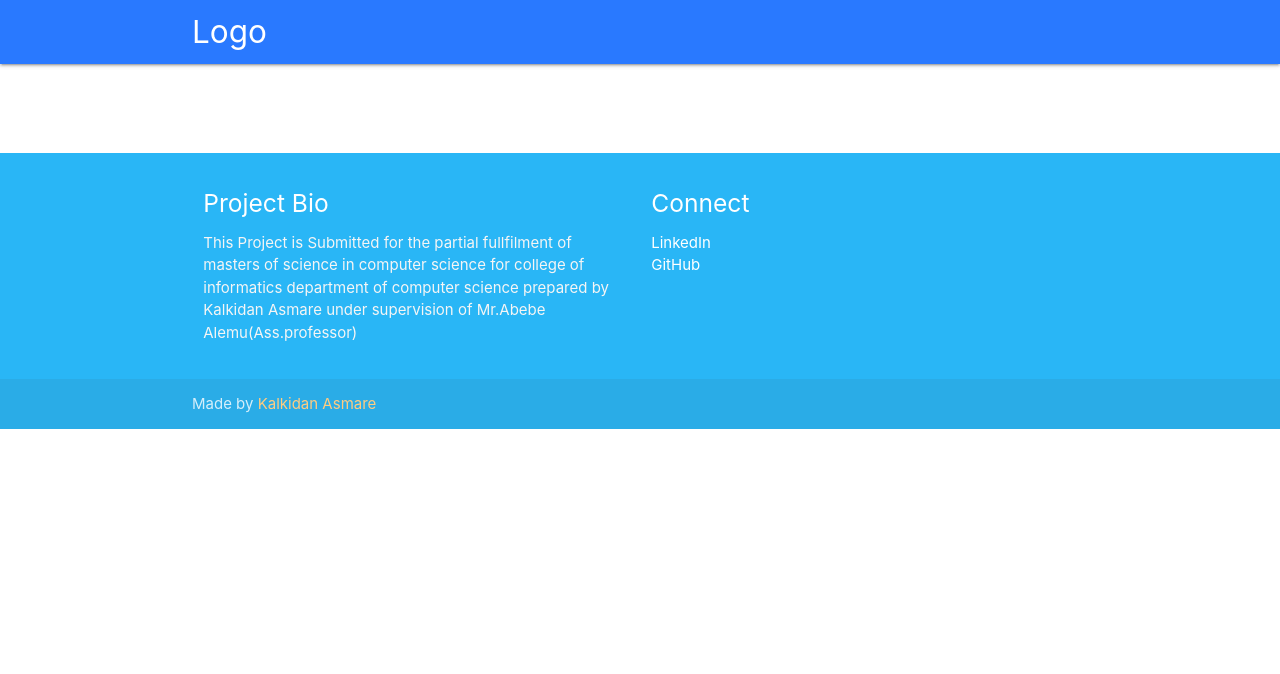
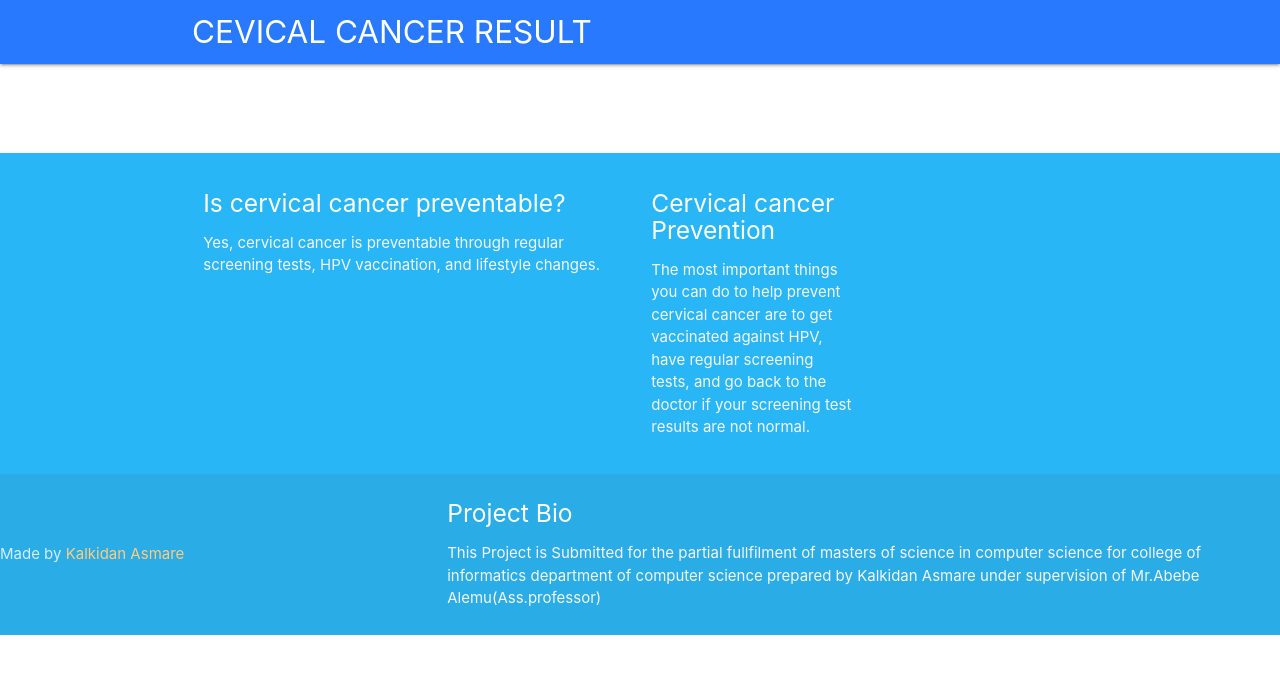
Before and after one commit to KalAsmare/Web-Flask-App, a Flask app: template templates/op.html in a window 1280 px wide. Shown: the top 674 px of the page. Run offline with Flask 2, Linux system fonts and the light colour scheme; the template is opened without the code that fills it, so the values that code supplies are empty; parts of the project's set-up code (start-up, migrations or seed data) failed here and were passed over; some libraries are stand-ins or nearby versions.

Commit message:
Update op.html

```diff
--- a/templates/op.html
+++ b/templates/op.html
@@ -9,7 +9,7 @@
 
     <body>
         <nav class="blue darken-4 accent-3">
-            <div class="nav-wrapper container"><a id="logo-container" href="#" class="brand-logo">Logo</a>
+            <div class="nav-wrapper container"><a id="logo-container" href="#" class="brand-logo">CEVICAL CANCER RESULT</a>
 
         </nav>
         <div class="section no-pad-bot" id="index-banner">
@@ -26,18 +26,15 @@
     <div class="container">
       <div class="row">
         <div class="col l6 s12">
-          <h5 class="white-text">Project Bio</h5>
-          <p class="grey-text text-lighten-4">This Project is Submitted for the partial fullfilment of masters of science in computer science for college of informatics department of computer science
-            prepared by Kalkidan Asmare under supervision of Mr.Abebe Alemu(Ass.professor)</p>
+          <h5 class="white-text">Is cervical cancer preventable?</h5>
+          <p class="grey-text text-lighten-4">
+Yes, cervical cancer is preventable through regular screening tests, HPV vaccination, and lifestyle changes.</p>
         </div>
 
 
         <div class="col l3 s12">
-          <h5 class="white-text">Connect</h5>
-          <ul>
-            <li><a class="white-text" href="#!">LinkedIn</a></li>
-            <li><a class="white-text" href="https://github.com/KalAsmare">GitHub</a></li>
-          </ul>
+          <h5 class="white-text">Cervical cancer Prevention</h5>
+          <p class="grey-text text-lighten-4">The most important things you can do to help prevent cervical cancer are to get vaccinated against HPV, have regular screening tests, and go back to the doctor if your screening test results are not normal.</p>
         </div>
       </div>
     </div>
@@ -45,6 +42,11 @@
       <div class="container">
       Made by <a class="orange-text text-lighten-3" href="https://github.com/KalAsmare">Kalkidan Asmare</a>
       </div>
+         <div class="col l6 s12">
+          <h5 class="white-text">Project Bio</h5>
+          <p class="grey-text text-lighten-4">This Project is Submitted for the partial fullfilment of masters of science in computer science for college of informatics department of computer science
+            prepared by Kalkidan Asmare under supervision of Mr.Abebe Alemu(Ass.professor)</p>
+        </div>
     </div>
   </footer>
 
```
